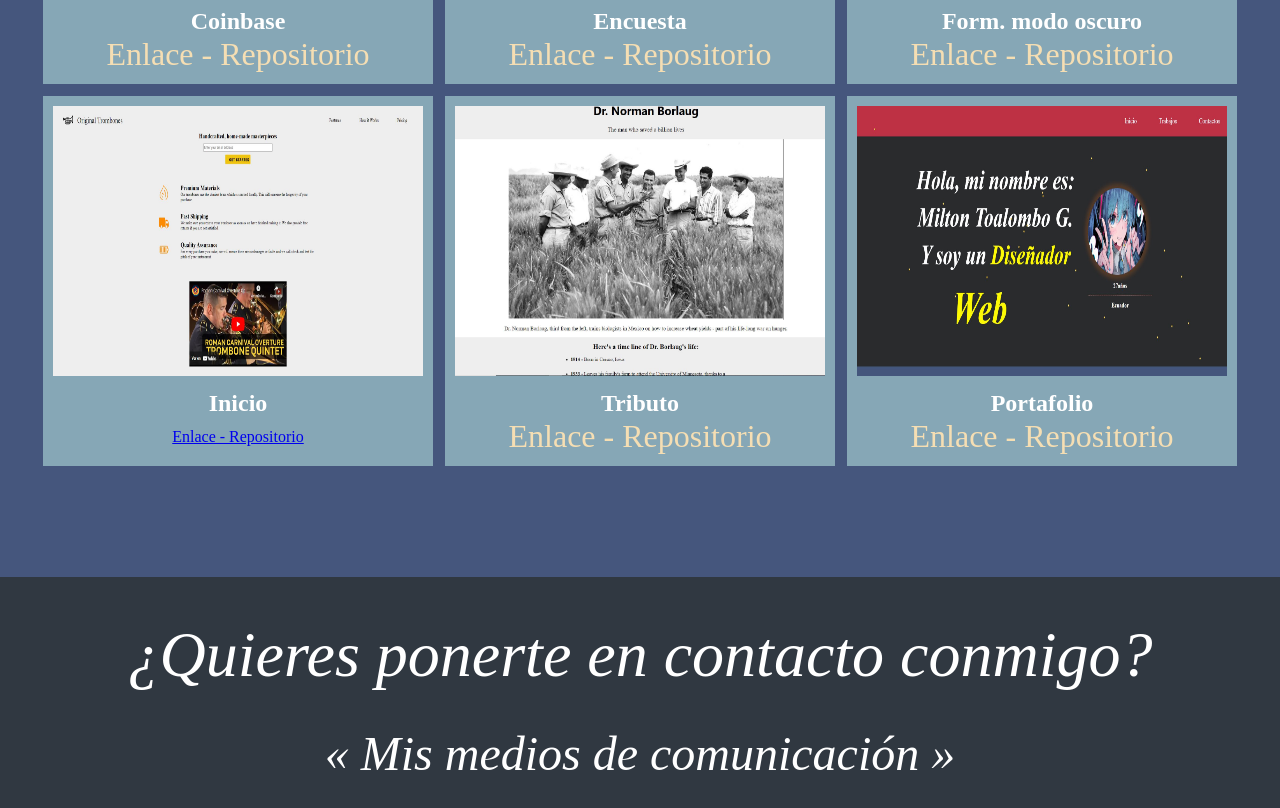
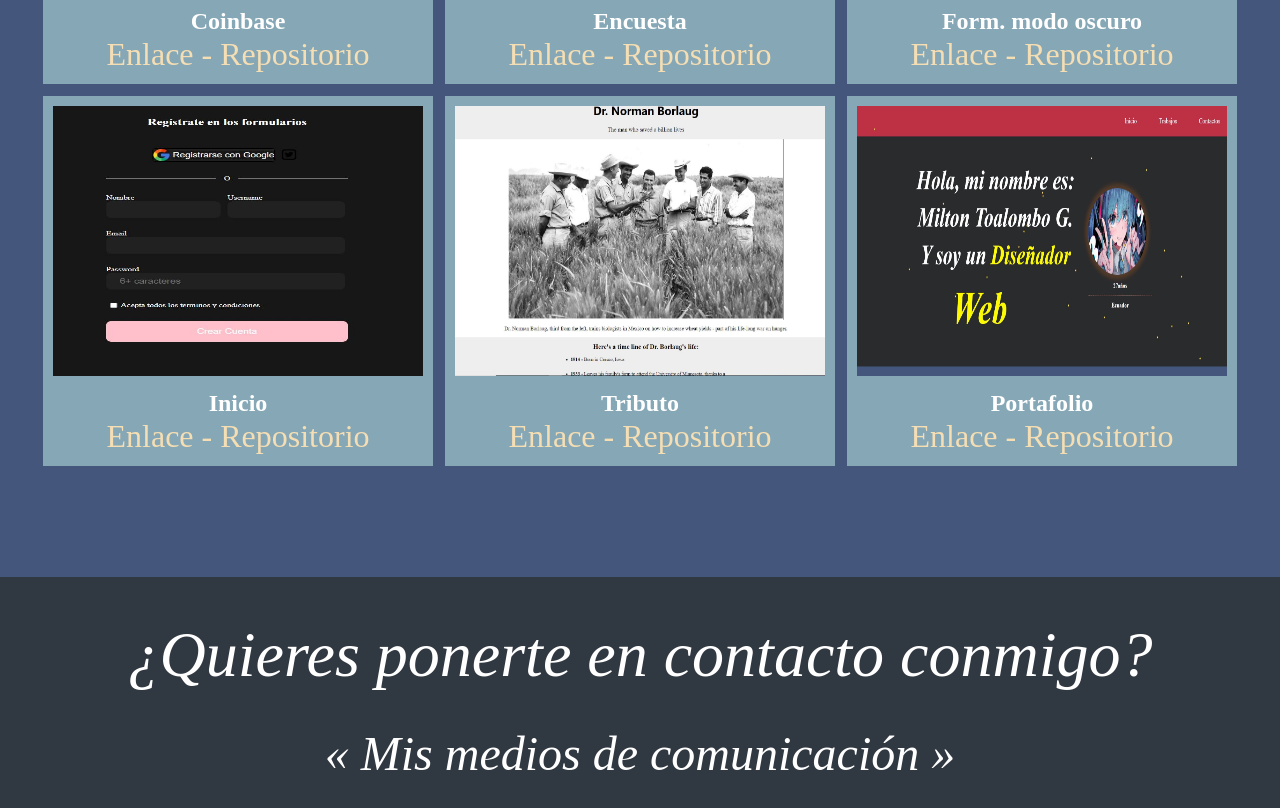
Before and after one commit to xXMiltonTGXx/portafoliomtg, a plain HTML site: page index.html in a window 1280 px wide. Shown: the part 1173-1981 px from the top of the page. Drawn offline with Linux system fonts and the light colour scheme.

Commit message:
Update index.html

```diff
--- a/index.html
+++ b/index.html
@@ -79,15 +79,13 @@
             >
           </div>
           <div class="project-tile">
-            <a
-              href="Mis-Proyectos/PaginaInicio/html/landingpage.html"
-              target="_blank"
-              ><img src="assets/img/inicio.JPG" alt="foto" />
-            </a>
-
+            <a href="Mis-Proyectos/PaginaInicio/html/landingpage.html" target="_blank"
+              ><img src="assets/img/formulario.JPG" alt="foto"
+            /></a>
             <h2 class="nombreproyecto">Inicio</h2>
             <a
               href="https://github.com/xXMiltonTGXx/portafoliomtg/tree/main/Mis-Proyectos/PaginaInicio"
+              id="profile-link"
               target="_blank"
               >Enlace - Repositorio</a
             >
```
